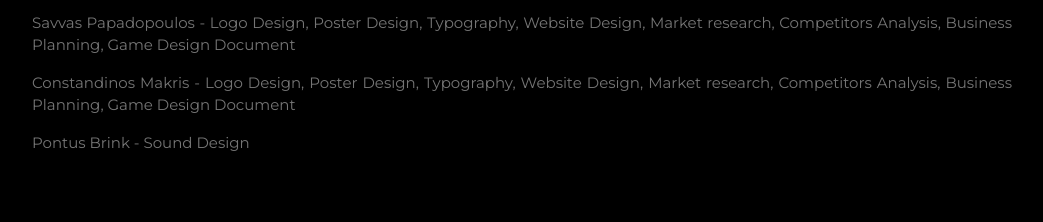
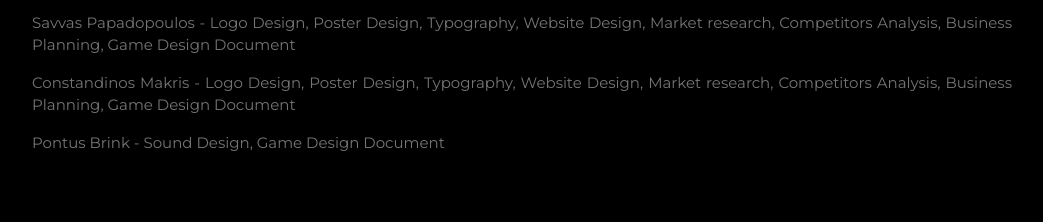
Before and after one commit to Eriklindstrom/GameDesignRepo, a plain HTML site: page index.html in a window 1280 px wide. Shown: the part 1886-2108 px from the top of the page, without its empty margins (178-1221 px from the left). Drawn offline with nearby package versions, Linux system fonts and the light colour scheme.

Commit message:
Update index.html

```diff
--- a/index.html
+++ b/index.html
@@ -73,7 +73,7 @@ body, h1,h2,h3,h4,h5,h6 {font-family: "Montserrat", sans-serif}
       <p>Bjarni Guðmundsson - Game design, programming</p>
       <p>Savvas Papadopoulos - Logo Design, Poster Design, Typography, Website Design, Market research, Competitors Analysis, Business Planning, Game Design Document</p>
       <p>Constandinos Makris - Logo Design, Poster Design, Typography, Website Design, Market research, Competitors Analysis, Business Planning, Game Design Document</p>
-      <p>Pontus Brink - Sound Design</p>
+      <p>Pontus Brink - Sound Design, Game Design Document</p>
     <br>
 
   <!-- End About Section -->
```
